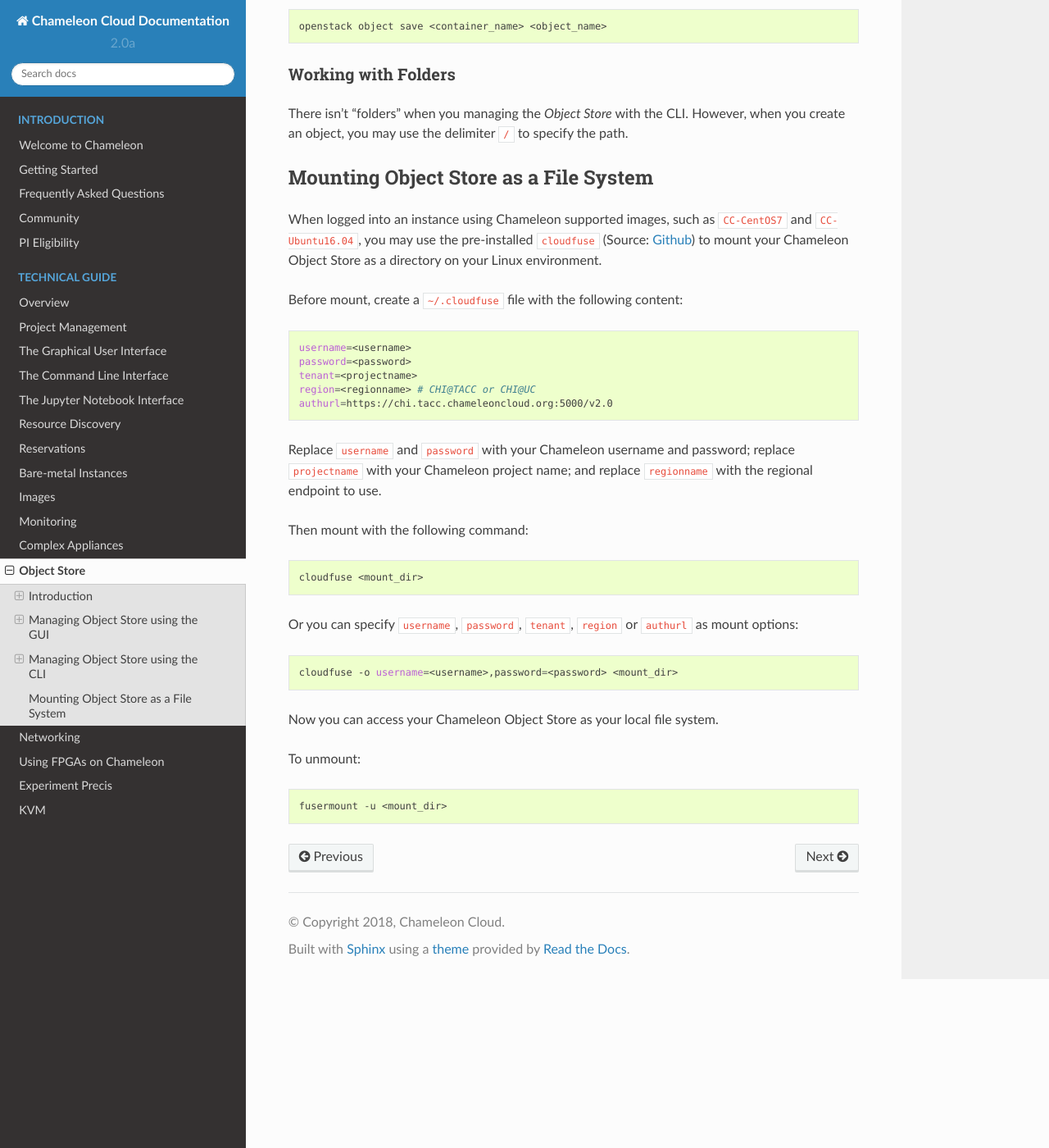
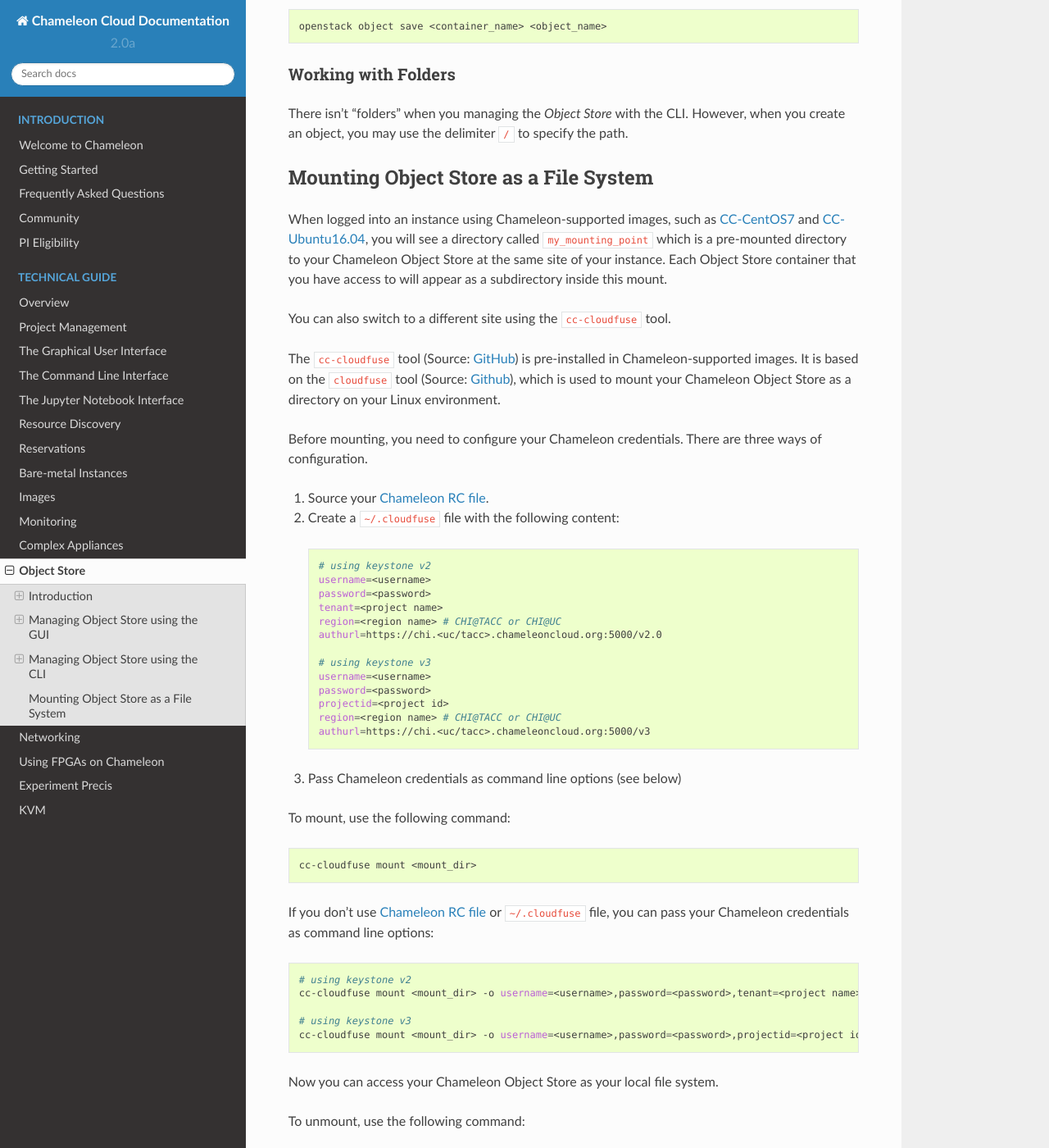
Before and after one commit to ChameleonCloud/docs, a Sphinx documentation site: the page built from source/technical/swift.rst, in a window 1280 px wide and 1400 px high, scrolled down 6969 px. Shown: the whole window at 82% size. Built offline with Sphinx 7.4.7 and the Read the Docs theme 2.0.0, drawn with Linux system fonts in a browser that asks for light colours; some of the changed text lies outside the part shown.

Commit message:
update cc-cloudfuse

```diff
--- a/source/technical/swift.rst
+++ b/source/technical/swift.rst
@@ -2,7 +2,6 @@
 ===========================
 Object Store
 ===========================
-
 ____________
 Introduction
 ____________
@@ -203,36 +202,77 @@ ________________________________________
 Mounting Object Store as a File System
 ________________________________________
 
-When logged into an instance using Chameleon supported images, such as ``CC-CentOS7`` and ``CC-Ubuntu16.04``, you may use the pre-installed ``cloudfuse`` (Source: `Github <https://github.com/redbo/cloudfuse>`_) to mount your Chameleon Object Store as a directory on your Linux environment.
+When logged into an instance using Chameleon-supported images, such as `CC-CentOS7 <https://www.chameleoncloud.org/appliances/1/>`_ and `CC-Ubuntu16.04 <https://www.chameleoncloud.org/appliances/19/>`_,
+you will see a directory called ``my_mounting_point`` which is a pre-mounted directory to your Chameleon Object Store at the same site of your instance. Each Object Store container that you have access to will appear as a subdirectory inside this mount.
 
-Before mount, create a ``~/.cloudfuse`` file with the following content:
+You can also switch to a different site using the ``cc-cloudfuse`` tool.
+
+The ``cc-cloudfuse`` tool (Source: `GitHub <https://github.com/ChameleonCloud/cc-cloudfuse>`_) is pre-installed in Chameleon-supported images.
+It is based on the ``cloudfuse`` tool (Source: `Github <https://github.com/redbo/cloudfuse>`_), which is used to mount your Chameleon Object Store as a directory on your Linux environment.
+
+Before mounting, you need to configure your Chameleon credentials.
+There are three ways of configuration.
+
+1. Source your :ref:`Chameleon RC file <cli-rc-script>`.
+2. Create a ``~/.cloudfuse`` file with the following content:
+
+  .. code-block:: bash
+
+     # using keystone v2
+     username=<username>
+     password=<password>
+     tenant=<project name>
+     region=<region name> # CHI@TACC or CHI@UC
+     authurl=https://chi.<uc/tacc>.chameleoncloud.org:5000/v2.0
+
+     # using keystone v3
+     username=<username>
+     password=<password>
+     projectid=<project id>
+     region=<region name> # CHI@TACC or CHI@UC
+     authurl=https://chi.<uc/tacc>.chameleoncloud.org:5000/v3
+
+3. Pass Chameleon credentials as command line options (see below)
+
+To mount, use the following command:
 
 .. code-block:: bash
 
-   username=<username>
-   password=<password>
-   tenant=<projectname>
-   region=<regionname> # CHI@TACC or CHI@UC
-   authurl=https://chi.tacc.chameleoncloud.org:5000/v2.0
+   cc-cloudfuse mount <mount_dir>
 
-Replace ``username`` and ``password`` with your Chameleon username and password; replace ``projectname`` with your Chameleon project name; and replace ``regionname`` with the regional endpoint to use.
-
-Then mount with the following command:
+If you don't use :ref:`Chameleon RC file <cli-rc-script>` or ``~/.cloudfuse`` file, you can pass your Chameleon credentials as command line options:
 
 .. code-block:: bash
 
-   cloudfuse <mount_dir>
+   # using keystone v2
+   cc-cloudfuse mount <mount_dir> -o username=<username>,password=<password>,tenant=<project name>,region=<region name>,authurl=<auth url v2.0>
 
-Or you can specify ``username``, ``password``, ``tenant``, ``region`` or ``authurl`` as mount options:
+   # using keystone v3
+   cc-cloudfuse mount <mount_dir> -o username=<username>,password=<password>,projectid=<project id>,region=<region name>,authurl=<auth url v3>
+
+Now you can access your Chameleon Object Store as your local file system.
+
+To unmount, use the following command:
 
 .. code-block:: bash
 
-   cloudfuse -o username=<username>,password=<password> <mount_dir>
+   cc-cloudfuse unmount <mount_dir>
 
-Now you can access your Chameleon Object Store as your local file system.
+.. Important::
+   **Limitations**
 
-To unmount:
+   The primary usage scenario of the ``cc-cloudfuse`` tool is to allow you to interact with Chameleon Object Store using familiar file system operations.
+   Because the ``cc-cloudfuse`` runs on top of an object store, it is important to understand that not all functionality will behave identically to a regular file system.
 
-.. code-block:: bash
+   #. Symbolic links, file permissions, and POSIX file locking operations are not supported.
+   #. Updating an existing file is an expensive operation as it downloads the entire file to local disk before it can modify the contents.
+   #. You can mount from multiple nodes, but there is no synchronization between nodes regarding writes to Object Storage.
+   #. The mounting root directory can only contain directories, as they are mapped to Object Store containers.
+   #. Renaming directories is not allowed.
+   #. It keeps an in-memory cache of the directory structure, so it may not be usable for large file systems. In addition, files added by other applications will not show up until the cache expires.
+   #. The maximum number of listings is 10,000 items.
 
-   fusermount -u <mount_dir>
+   Please keep these limitations in mind when evaluating ``cc-cloudfuse``.
+
+.. note::
+   You may experience persistence issues when using ``cc-cloudfuse``, especially when writing large files or writing many files at the same time. Unmounting and re-mounting usually resolves this.
```
